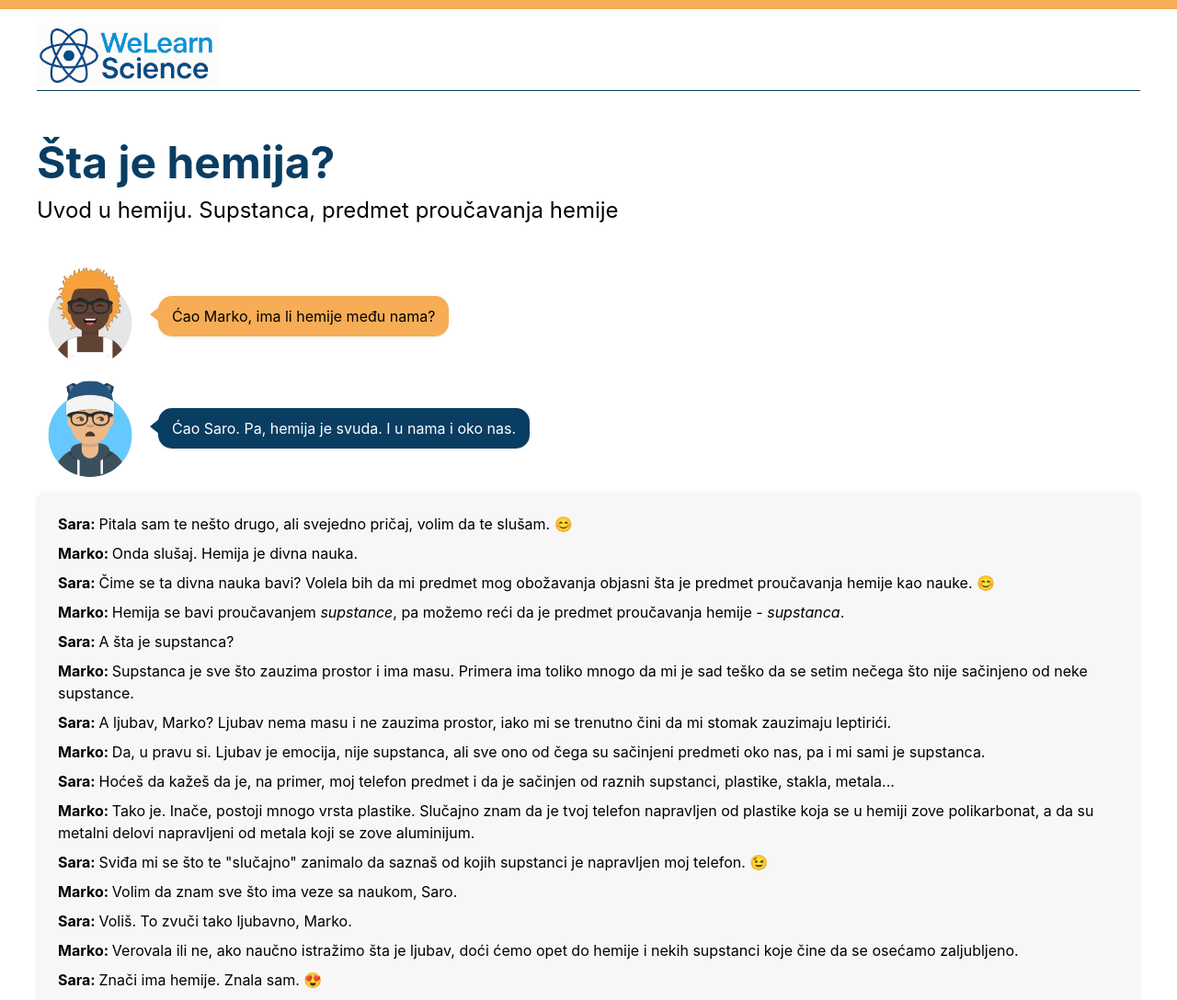
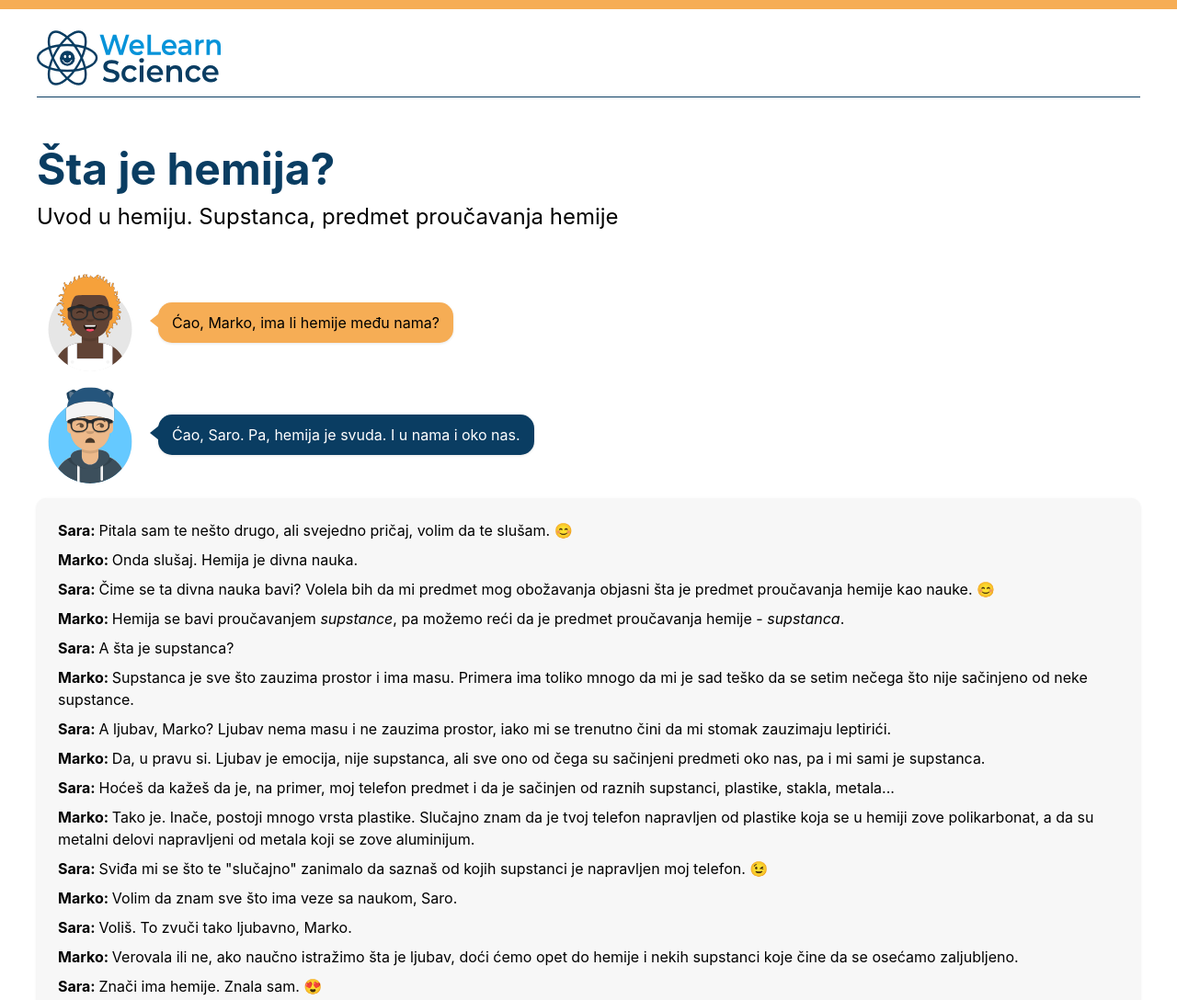
Before and after one commit to sashakojadinovic/teachrs, a plain HTML site: page sr/hemija/sta-je-hemija.html in a window 1280 px wide. Shown: the top 1088 px of the page at 92% size. Drawn offline with Linux system fonts and the light colour scheme.

Commit message:
logo change

```diff
--- a/css/main.less
+++ b/css/main.less
@@ -45,6 +45,7 @@ p {
 .logo-container {
         margin-bottom: 3rem;
         border-bottom: 1px solid @color_background_primary;
+        padding: .5rem 0;
         img {
             width: 200px;
         }
--- a/sr/hemija/sta-je-hemija.html
+++ b/sr/hemija/sta-je-hemija.html
@@ -16,7 +16,7 @@
 
   <div class="container">
     <div class="logo-container">
-      <img src="../../images/site-assets/logo2.png" alt="Site logo">
+      <img src="../../images/site-assets/logo.svg" width="200" height="60" alt="Site logo">
     </div>
     <article>
       <h1 class="title">Šta je hemija?</h1>
@@ -24,12 +24,12 @@
       <section class="dialogue" aria-label="Dijalog između Marka i Sare o hemiji">
         <div class="dialogue-turn show-after-1" data-speaker="Sara">
           <img src="../../images/avatars/sara.svg" alt="Avatar Sare" class="avatar" />
-          <p class="question">Ćao Marko, ima li hemije među nama?</p>
+          <p class="question">Ćao, Marko, ima li hemije među nama?</p>
         </div>
 
         <div class="dialogue-turn show-after-2" data-speaker="Marko">
           <img src="../../images/avatars/marko.svg" alt="Avatar Marka" class="avatar" />
-          <p class="answer">Ćao Saro. Pa, hemija je svuda. I u nama i oko nas.</p>
+          <p class="answer">Ćao, Saro. Pa, hemija je svuda. I u nama i oko nas.</p>
         </div>
         <div class="dialogue-mix show-after-3" data-speaker="Marko i Sara">
 
```
Also changed, not shown: css/main.css, images/site-assets/logo.svg (added), images/site-assets/logo.webp (deleted).
